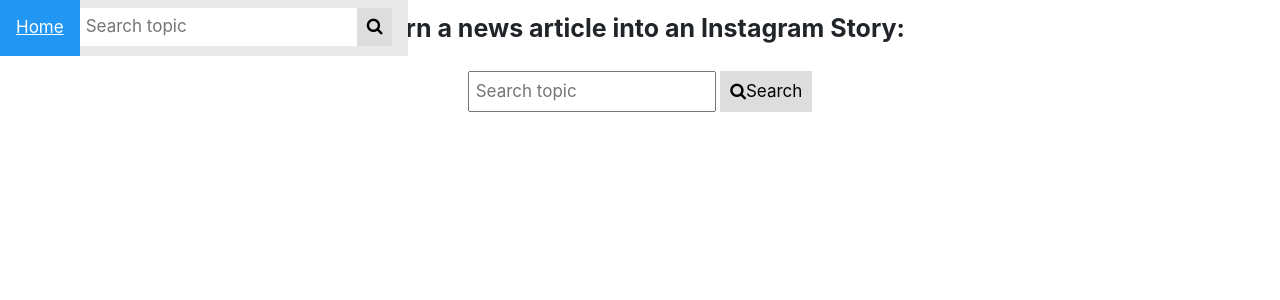
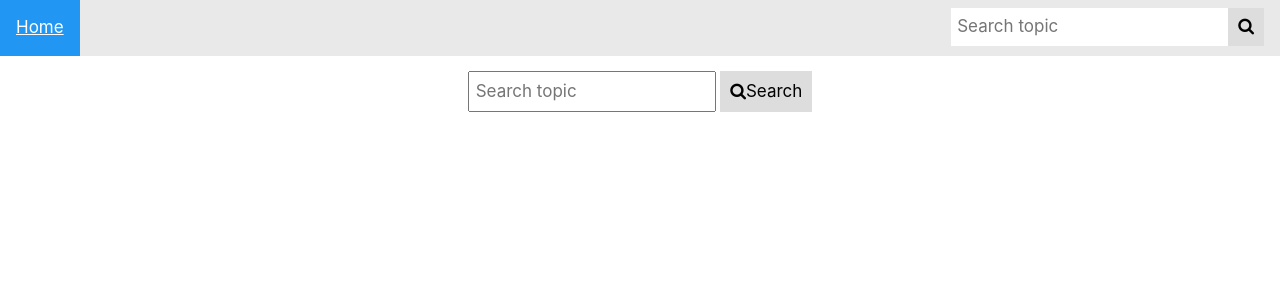
Before and after one commit to PablooogiN/Story2Instagram, a Flask app: page / in a window 1280 px wide. Shown: the top 300 px of the page. Run offline with Flask 2, Linux system fonts and the light colour scheme.

Commit message:
fixed nav

```diff
--- a/templates/layout.html
+++ b/templates/layout.html
@@ -5,7 +5,7 @@
 <title>{% block title %}{% endblock %} - Story2Insta </title>
 
  <div class = "page">
-     <div class = "topnav">
+     <div class = "topnav" style="right: 0px;left: 0px;">
          {% block topnav %}
          <!--<a href="{{ url_for('index') }}">Home</a>-->
          {% endblock %}
```
